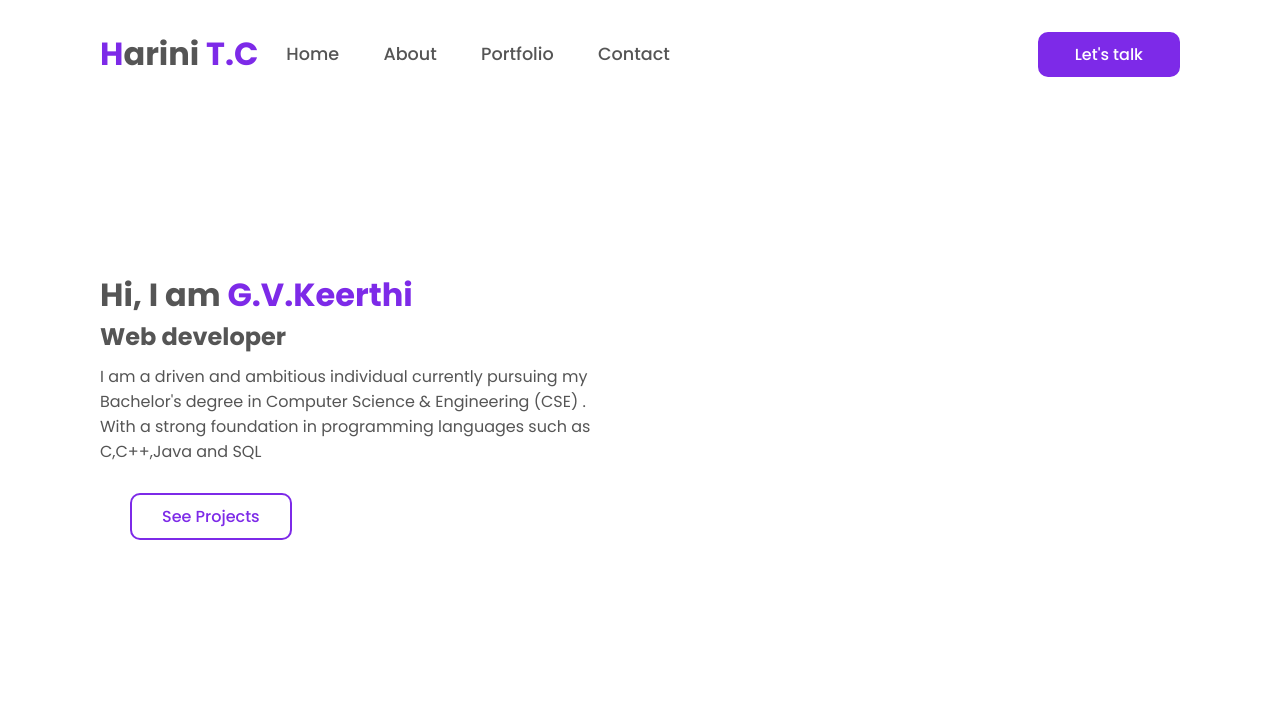
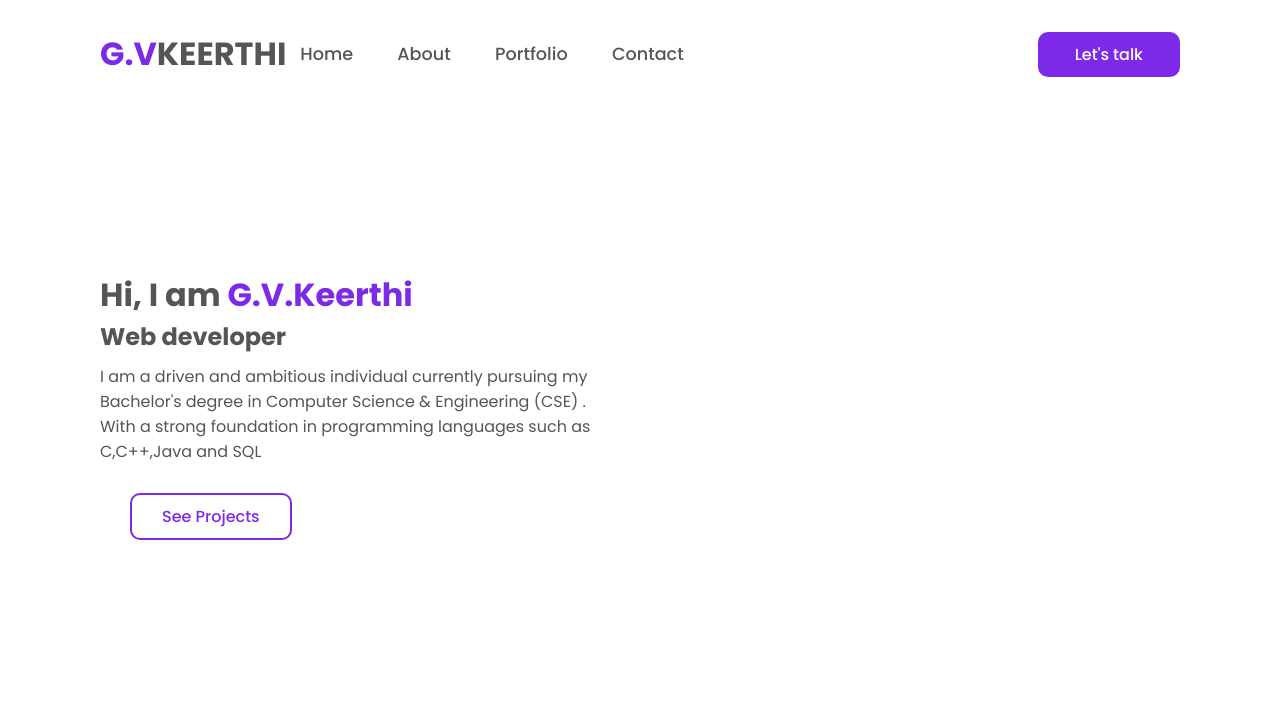
Before and after one commit to Gumparlapativeerakeerthi2005/Internship-TASK-3_Portfolio, a plain HTML site: page index.html in a window 1280 px wide. Shown: the top 703 px of the page. Drawn offline with Linux system fonts and the light colour scheme.

Commit message:
index.html

```diff
--- a/index.html
+++ b/index.html
@@ -10,7 +10,7 @@
     </head>
     <body>
         <header>
-            <h2 class="logo"><span>H</span>arini <span>T.C</span></h2>
+            <h2 class="logo"><span>G.V</span>KEERTHI</h2>
             <nav class="navigation">
                 <a href="a">Home</a>
                 <a href="a">About</a>
```
